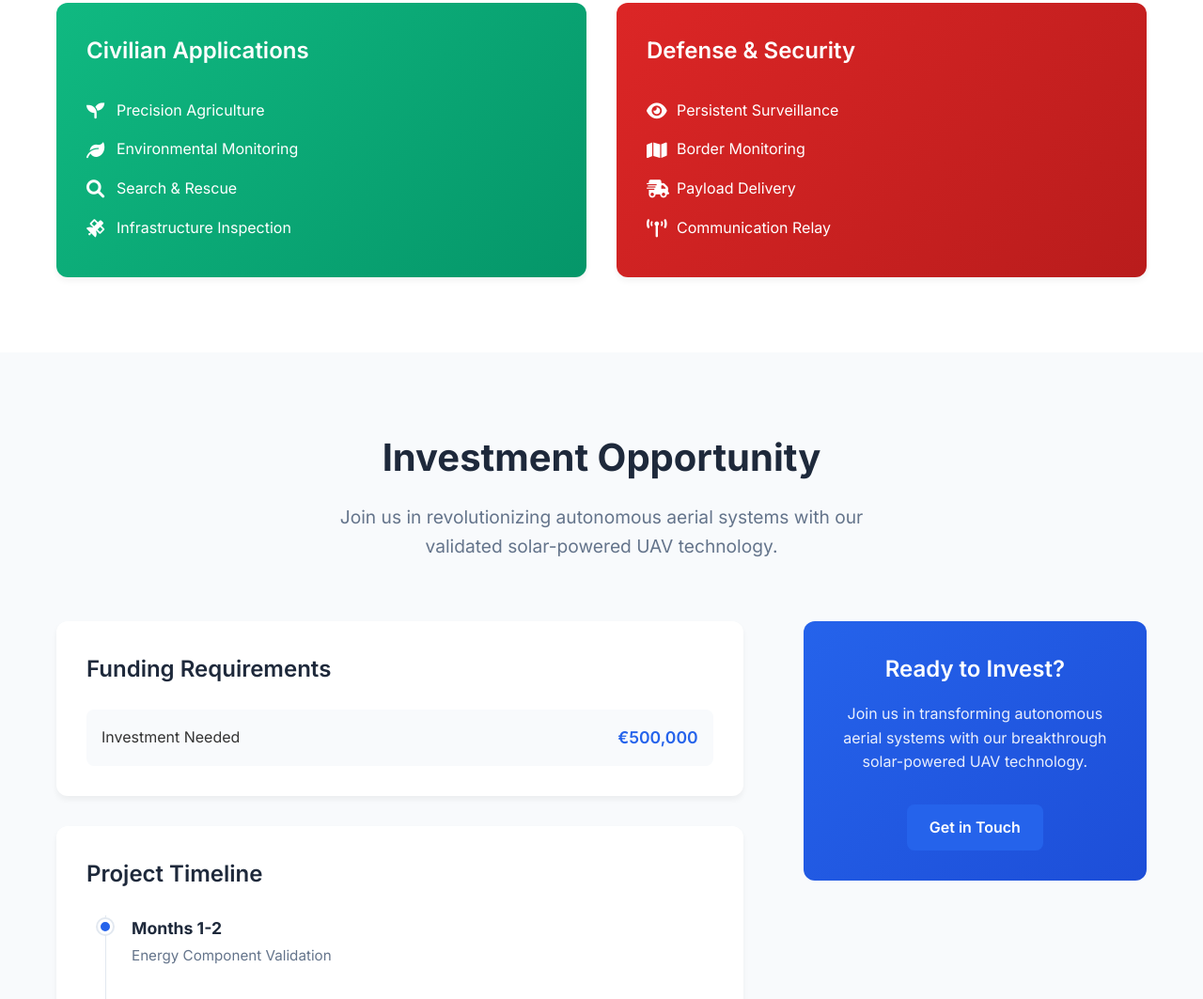
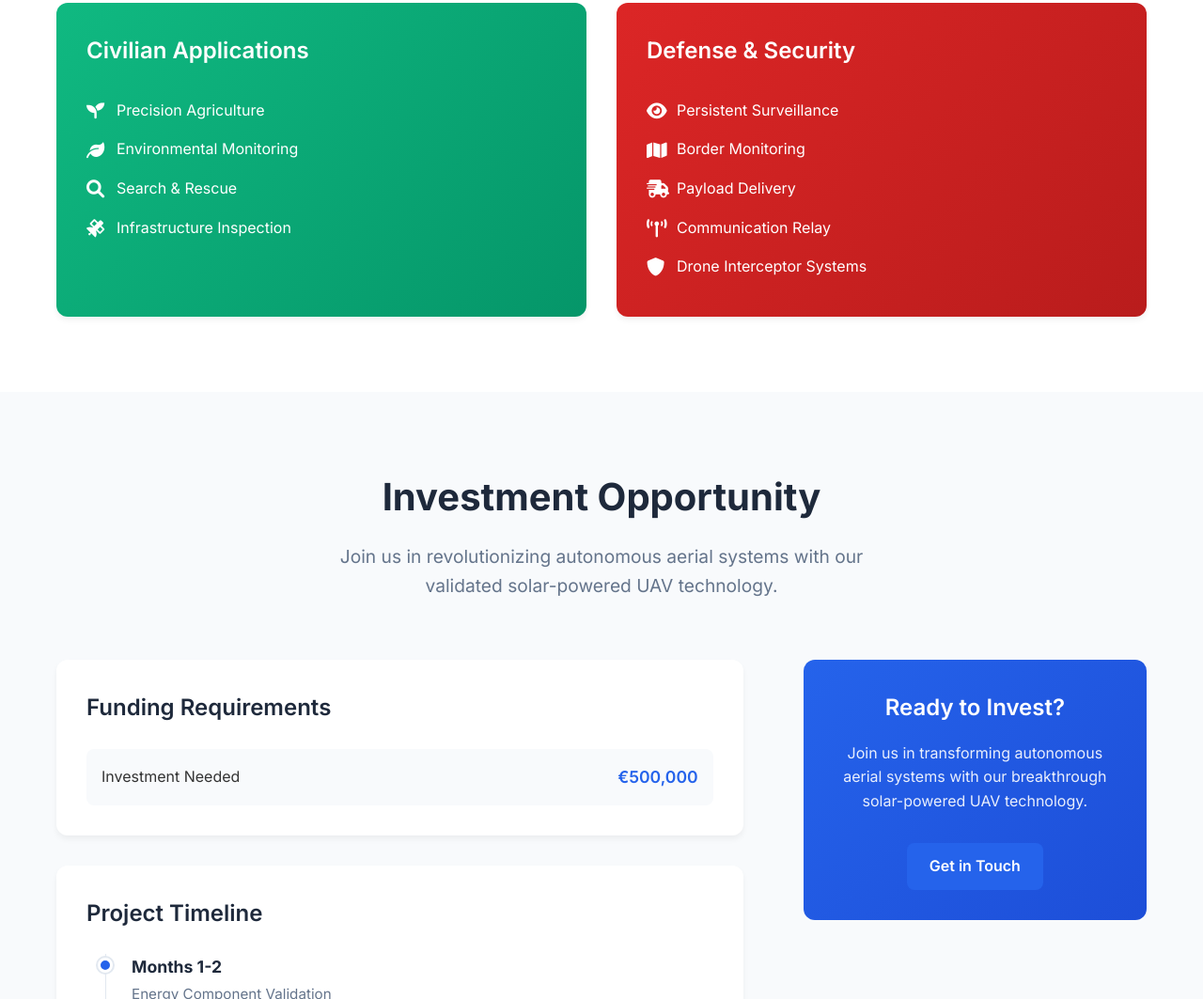
Before and after one commit to Yegmina/aeromy.tech, a website: page index.html in a window 1280 px wide. Shown: the part 2088-3151 px from the top of the page at 94% size. Drawn offline with Linux system fonts and the light colour scheme.

Commit message:
Add drone interceptor systems to defense applications

```diff
--- a/index.html
+++ b/index.html
@@ -204,6 +204,7 @@
                         <li><i class="fas fa-map"></i> Border Monitoring</li>
                         <li><i class="fas fa-shipping-fast"></i> Payload Delivery</li>
                         <li><i class="fas fa-broadcast-tower"></i> Communication Relay</li>
+                        <li><i class="fas fa-shield-alt"></i> Drone Interceptor Systems</li>
                     </ul>
                 </div>
             </div>
```
